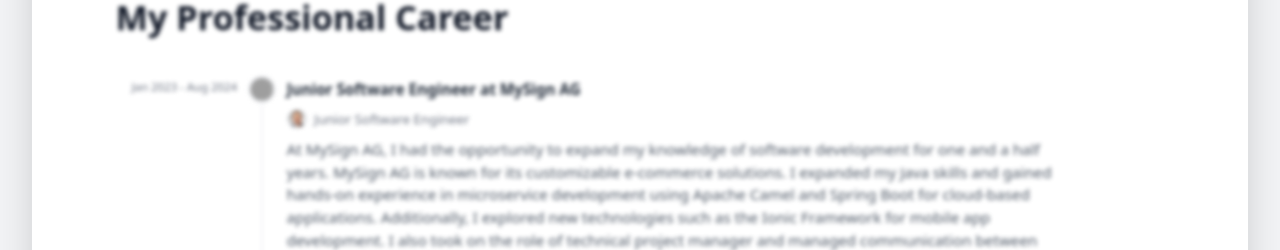
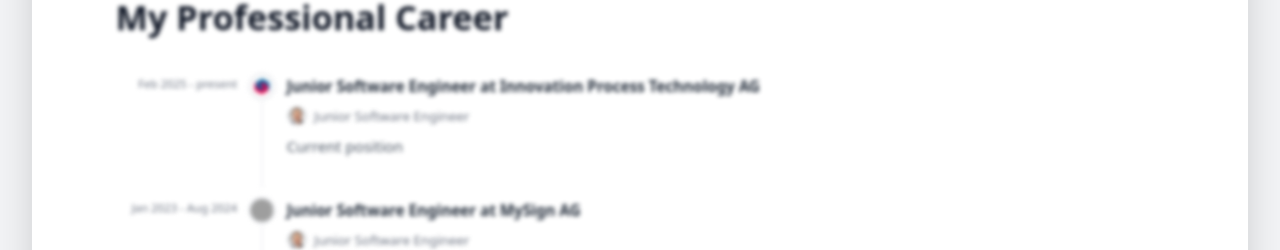
Before and after one commit to RomanL1/personal-blog-resume, an Angular app: page / in a window 1280 px wide. Shown: the part 666-916 px from the top of the page. Built offline with nearby package versions, Linux system fonts and the light colour scheme; grey boxes are pictures that could not be loaded.

Commit message:
F - add ipt section

```diff
--- a/src/app/pages/home/home.component.html
+++ b/src/app/pages/home/home.component.html
@@ -28,9 +28,15 @@
 
   <app-content title="My Professional Career">
     <app-timeline>
+      <app-timeline-entry jobTitle="Junior Software Engineer" title="Junior Software Engineer at Innovation Process Technology AG"
+                          timeSpanFrom="Feb 2025" timeSpanTo="present" imageSrc="/assets/ipt_innovation_process_technology_logo.png"
+                          imageLink="https://ipt.ch/" class="delay">
+        Current position
+      </app-timeline-entry>
+
       <app-timeline-entry jobTitle="Junior Software Engineer" title="Junior Software Engineer at MySign AG"
                           timeSpanFrom="Jan 2023" timeSpanTo="Aug 2024" imageSrc="/assets/mysign_logo.ico"
-                          imageLink="https://www.mysign.ch/de/" class="delay">
+                          imageLink="https://www.mysign.ch/" class="delay">
         At MySign AG, I had the opportunity to expand my knowledge of software development for one and a half years.
         MySign AG is known for its customizable e-commerce solutions. I expanded my Java skills and gained hands-on
         experience in microservice development using Apache Camel and Spring Boot for cloud-based applications.
```
Also changed, not shown: src/assets/ipt_innovation_process_technology_logo.png (added).
